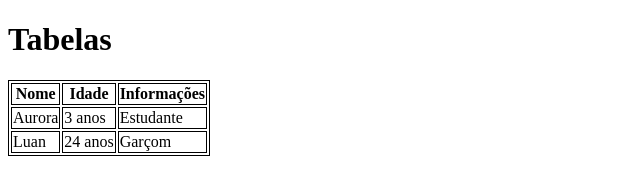
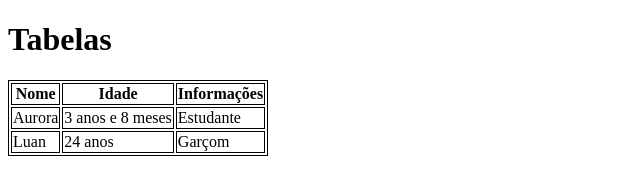
Before and after one commit to PalomaRenata/aula-tabela, a plain HTML site: page index.html in a window 1280 px wide. Shown: the whole page, without its empty margins (0-640 px from the left). Drawn offline with Linux system fonts and the light colour scheme.

Commit message:
mudando de 3 anos para 3 anos e 8 meses

```diff
--- a/index.html
+++ b/index.html
@@ -23,7 +23,7 @@
 
          <tr>
          <td> Aurora </td>
-         <td> 3 anos </td>
+         <td> 3 anos e 8 meses </td>
          <td> Estudante </td>
          </tr>
 
```
